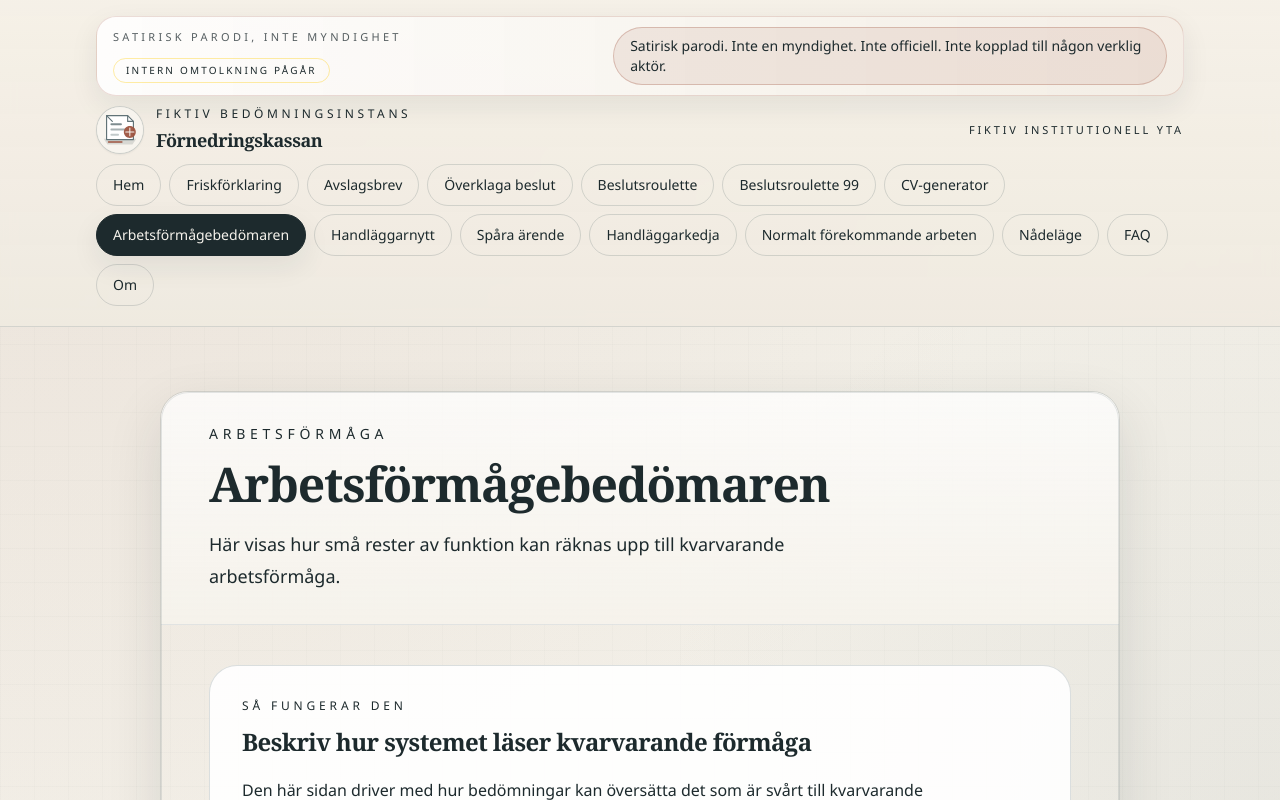
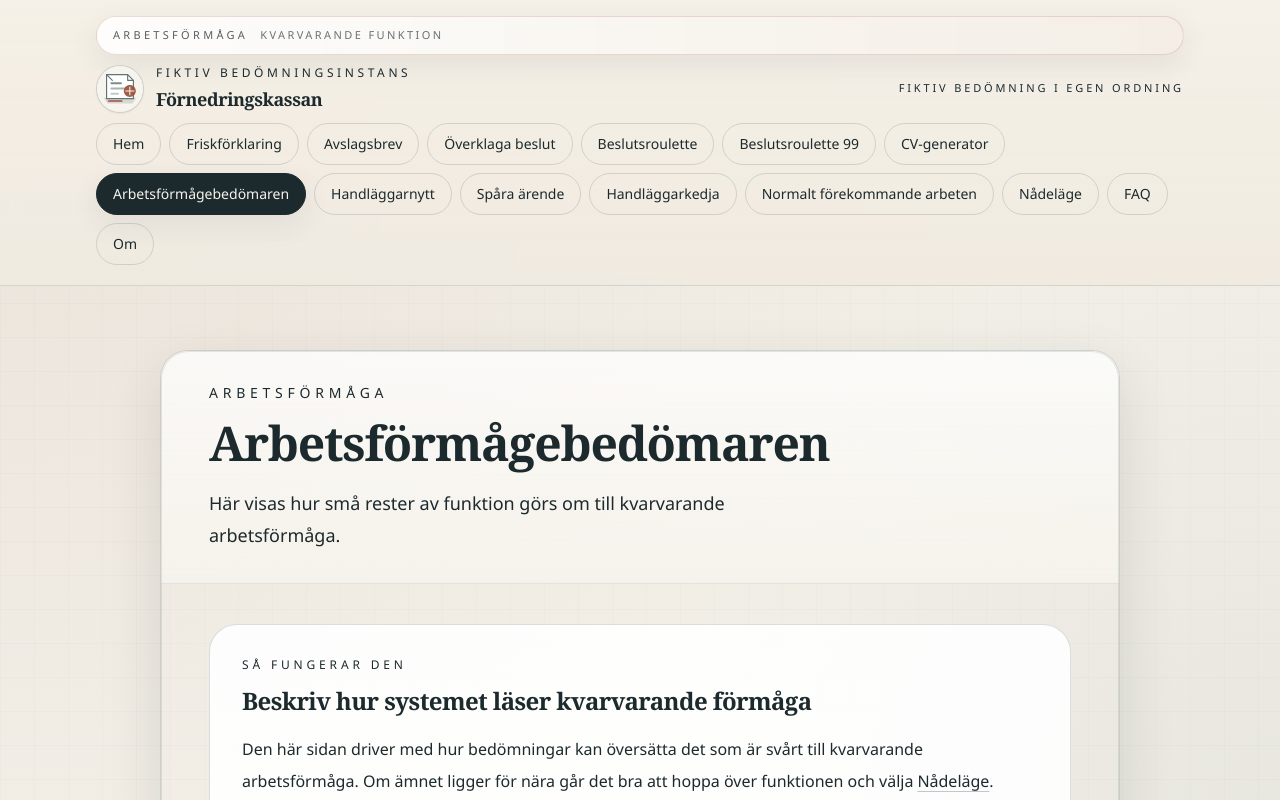
Before and after one commit to uppsala018/fornedringskassan, a Next.js app: page /arbetsformagebedomaren in a window 1280 px wide. Shown: the top 800 px of the page. Built offline with nearby package versions, Linux system fonts and the light colour scheme.

Commit message:
Refine route-specific top framing

```diff
--- a/app/arbetsformagebedomaren/page.tsx
+++ b/app/arbetsformagebedomaren/page.tsx
@@ -29,7 +29,7 @@ export default function ArbetsformagebedomarenPage() {
   return (
     <PageShell
       title="Arbetsförmågebedömaren"
-      intro="Här visas hur små rester av funktion kan räknas upp till kvarvarande arbetsförmåga."
+      intro="Här visas hur små rester av funktion görs om till kvarvarande arbetsförmåga."
       eyebrow="Arbetsförmåga"
       showInstitutionNote={false}
     >
@@ -38,7 +38,7 @@ export default function ArbetsformagebedomarenPage() {
       <section className="rounded-dossier border border-steel/20 bg-white/90 p-8">
         <p className="text-sm uppercase tracking-[0.32em] text-ink/72">Vidare hänvisning</p>
         <h2 className="mt-3 text-balance font-display text-2xl font-semibold tracking-tight text-ink">
-          När restvärdet får ny rubrik
+          När restvärdet blir arbetsförmåga
         </h2>
         <p className="mt-4 max-w-3xl text-base leading-8 text-ink/76">
           Om bedömningen ändå behöver formuleras som något som låter mer anställningsbart kan
--- a/app/cv-generator/page.tsx
+++ b/app/cv-generator/page.tsx
@@ -38,7 +38,7 @@ export default function CvGeneratorPage() {
       <section className="rounded-dossier border border-steel/20 bg-white/90 p-8">
         <p className="text-sm uppercase tracking-[0.32em] text-ink/72">Vidare hänvisning</p>
         <h2 className="mt-3 text-balance font-display text-2xl font-semibold tracking-tight text-ink">
-          När profilen behöver prövas i en annan ordning
+          När profilen behöver prövas i nästa ordning
         </h2>
         <p className="mt-4 max-w-3xl text-base leading-8 text-ink/76">
           När en arbetsprofil ändå ska få ett formellt efterspel kan den fortsätta till ett
--- a/app/handlaggarnytt/page.tsx
+++ b/app/handlaggarnytt/page.tsx
@@ -29,7 +29,7 @@ export default function HandlaggarnyttPage() {
   return (
     <PageShell
       title="Handläggarnytt"
-      intro="Korta notiser där systemet förklarar sina egna justeringar som rutin."
+      intro="Korta notiser där systemet förklarar sina egna justeringar som rutin och ordning."
       eyebrow="Intern bulletin"
       showInstitutionNote={false}
     >
@@ -38,8 +38,8 @@ export default function HandlaggarnyttPage() {
         <p className="mt-3 max-w-3xl text-base leading-8 text-ink/76">
           Här samlas korta meddelanden om sådant som förändras precis lagom mycket för att kunna
           beskrivas som rutin. Varje notis visar hur systemet kan skriva om sina egna rörelser till
-          ordning, och kommer att uppdateras i samma ordning som resten av sajten gärna pratar om
-          ordning.
+          ordnad rutin, och kommer att uppdateras i samma ordning som resten av sajten gärna pratar
+          om ordning.
         </p>
       </section>
 
--- a/app/overklaga-beslut/page.tsx
+++ b/app/overklaga-beslut/page.tsx
@@ -52,7 +52,7 @@ export default function OverklagaBeslutPage() {
   return (
     <PageShell
       title="Överklaga beslut"
-      intro="Här prövas samma beslut igen, med fler led, längre väntan och i praktiken samma risk för oförändrat resultat."
+      intro="Här prövas samma beslut igen, med fler led, längre väntan och samma risk för oförändrat resultat."
       eyebrow="Överklagande"
       showInstitutionNote={false}
     >
@@ -169,7 +169,7 @@ export default function OverklagaBeslutPage() {
       <section className="rounded-dossier border border-steel/20 bg-white/90 p-8">
         <p className="text-sm uppercase tracking-[0.32em] text-ink/72">Vidare hänvisning</p>
         <h2 className="mt-3 text-balance font-display text-2xl font-semibold tracking-tight text-ink">
-          När samma beslut vill ha sällskap
+          När samma beslut vill ha nästa läsning
         </h2>
         <p className="mt-4 max-w-3xl text-base leading-8 text-ink/76">
           Om du vill se hur överklagandet leder vidare finns här de närmaste funktionerna och
--- a/app/spora-ditt-arende/page.tsx
+++ b/app/spora-ditt-arende/page.tsx
@@ -29,7 +29,7 @@ export default function SporaDittArendePage() {
   return (
     <PageShell
       title="Spåra ditt ärende"
-      intro="Ange ett diarienummer och följ ett ärende som rör sig tydligt utan att bli klarare."
+      intro="Ange ett diarienummer och följ ett ärende som rör sig utan att bli klarare."
       eyebrow="Ärendespårning"
       showInstitutionNote={false}
     >
@@ -37,7 +37,7 @@ export default function SporaDittArendePage() {
         <p className="text-xs uppercase tracking-[0.32em] text-ink/72">Rörelse utan besked</p>
         <p className="mt-3 max-w-3xl text-base leading-8 text-ink/76">
           Spårningen visar en löpande status, några interna förflyttningar och ett nästa icke-steg
-          som låter lovande tills man läser det noggrant. Resultatet är aktivt nog att kännas
+          som låter lovande tills man ser närmare på det. Resultatet är aktivt nog att kännas
           pågående, men begränsat nog att lämna samma fråga öppen.
         </p>
       </section>
--- a/components/site-header.tsx
+++ b/components/site-header.tsx
@@ -7,10 +7,62 @@ import { LogoMark } from "@/components/logo-mark";
 import { SatireBadge } from "@/components/satire-badge";
 import { navItems } from "@/lib/site";
 
+type HeaderFrame = {
+  eyebrow: string;
+  subtitle: string;
+  helper: string;
+  showBadge: boolean;
+};
+
+const headerFrames: Record<string, HeaderFrame> = {
+  "/nadalage": {
+    eyebrow: "Nådeläge",
+    subtitle: "En stilla paus för vila och värdighet",
+    helper: "En lugn väg bort från bedömning",
+    showBadge: false,
+  },
+  "/arbetsformagebedomaren": {
+    eyebrow: "Arbetsförmåga",
+    subtitle: "Kvarvarande funktion",
+    helper: "Fiktiv bedömning i egen ordning",
+    showBadge: false,
+  },
+  "/cv-generator": {
+    eyebrow: "Arbetsprofil",
+    subtitle: "Omformad arbetsbarhet",
+    helper: "Satirisk CV-yta",
+    showBadge: false,
+  },
+  "/overklaga-beslut": {
+    eyebrow: "Överklagande",
+    subtitle: "Samma beslut, ny läsning",
+    helper: "Prövning i ny ordning",
+    showBadge: false,
+  },
+  "/spora-ditt-arende": {
+    eyebrow: "Ärendespårning",
+    subtitle: "Rörelse utan besked",
+    helper: "Aktiv status utan slutpunkt",
+    showBadge: false,
+  },
+  "/handlaggarnytt": {
+    eyebrow: "Intern bulletin",
+    subtitle: "Systemets egen bulletin",
+    helper: "Arkiv för rutin som förklarar sig själv",
+    showBadge: false,
+  },
+  "/musik/fornedringskassan": {
+    eyebrow: "Musik",
+    subtitle: "Förnedringskassan · Elektrisk Revy",
+    helper: "En publicerad utgåva",
+    showBadge: false,
+  },
+};
+
 export function SiteHeader() {
   const pathname = usePathname();
-  const isNadalage = pathname === "/nadalage";
-  const isMusic = pathname === "/musik/fornedringskassan";
+  const frame = headerFrames[pathname ?? ""];
+  const isSpecialFrame = Boolean(frame);
 
   return (
     <header className="border-b border-steel/20 bg-[linear-gradient(180deg,rgba(245,240,231,0.98),rgba(239,234,224,0.94))] backdrop-blur">
@@ -19,20 +71,13 @@ export function SiteHeader() {
           <div className="rounded-[1.25rem] border border-stamp/20 bg-[linear-gradient(90deg,rgba(255,255,255,0.9),rgba(244,238,229,0.95))] px-4 py-2.5 shadow-slip">
             <div className="flex flex-col gap-3 lg:flex-row lg:items-center lg:justify-between">
               <div className="flex flex-wrap items-center gap-3">
-                {isNadalage ? (
+                {frame ? (
                   <>
                     <p className="text-[11px] uppercase tracking-[0.3em] text-ink/75">
-                      Nådeläge
+                      {frame.eyebrow}
                     </p>
                     <span className="text-[11px] uppercase tracking-[0.22em] text-ink/65">
-                      En stilla paus för vila och värdighet
-                    </span>
-                  </>
-                ) : isMusic ? (
-                  <>
-                    <p className="text-[11px] uppercase tracking-[0.3em] text-ink/75">Musik</p>
-                    <span className="text-[11px] uppercase tracking-[0.22em] text-ink/65">
-                      Förnedringskassan · Elektrisk Revy
+                      {frame.subtitle}
                     </span>
                   </>
                 ) : (
@@ -46,7 +91,7 @@ export function SiteHeader() {
                   </>
                 )}
               </div>
-              {isNadalage || isMusic ? null : <SatireBadge />}
+              {isSpecialFrame ? null : <SatireBadge />}
             </div>
           </div>
 
@@ -56,11 +101,7 @@ export function SiteHeader() {
             </Link>
             <div className="hidden lg:block">
               <p className="text-[11px] uppercase tracking-[0.26em] text-ink/68">
-                {isNadalage
-                  ? "En stilla paus"
-                  : isMusic
-                    ? "En publicerad utgåva"
-                    : "Fiktiv institutionell yta"}
+                {frame ? frame.helper : "Fiktiv institutionell yta"}
               </p>
             </div>
           </div>
```
